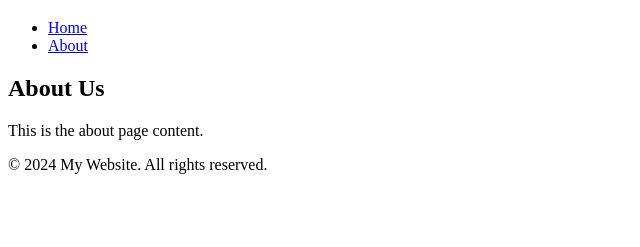
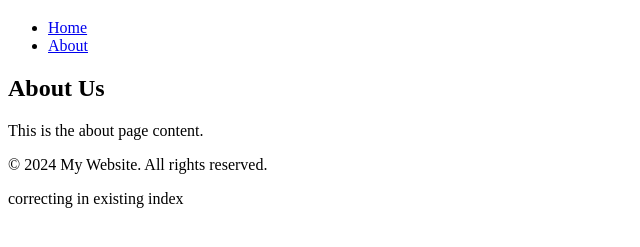
Before and after one commit to ahmedttaarek/sample_repo, a plain HTML site: page index.html in a window 1280 px wide. Shown: the part 61-308 px from the top of the page, without its empty margins (0-640 px from the left). Drawn offline with Linux system fonts and the light colour scheme.

Commit message:
Fix typos in index.html

```diff
--- a/index.html
+++ b/index.html
@@ -26,3 +26,4 @@
     </footer>
 </body>
 </html>
+correcting in existing index
```
